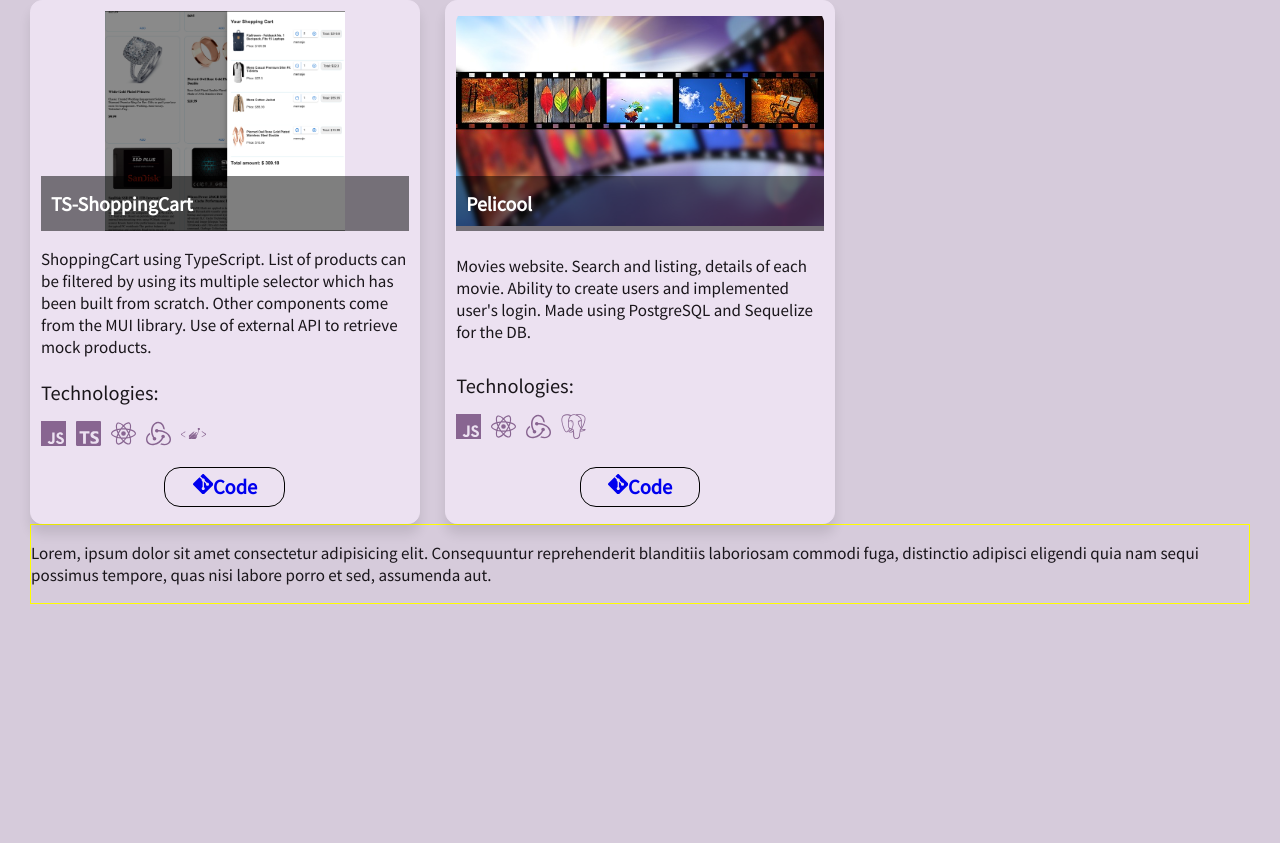
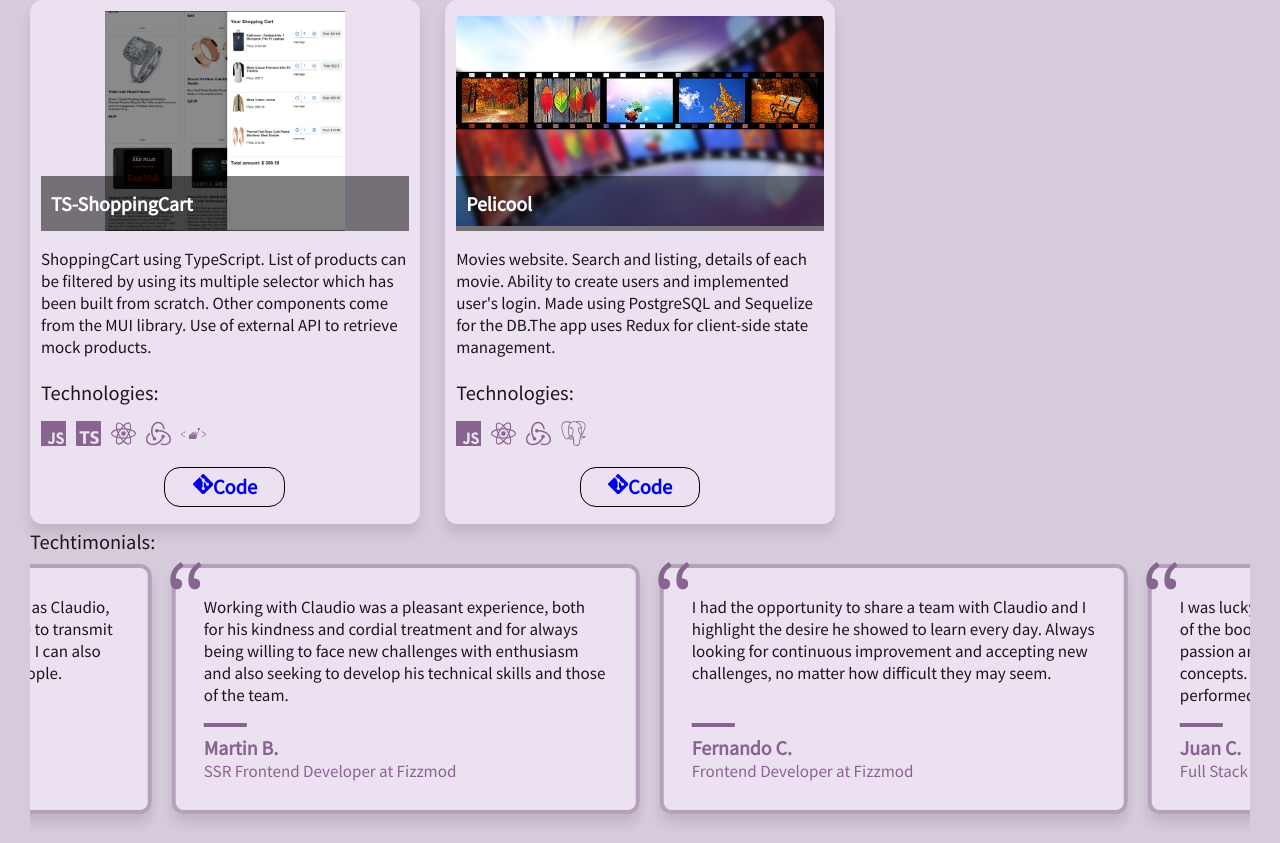
Before and after one commit to cmzluna/cmz.codes, a Next.js app: page / in a window 1280 px wide. Shown: the part 1482-2325 px from the top of the page. Before the commit the page ends 2096 px from the top, so only its background shows below. Built offline with nearby package versions, Linux system fonts and the light colour scheme.

Commit message:
techtimonials slider working

```diff
--- a/components/Hero/index.tsx
+++ b/components/Hero/index.tsx
@@ -45,7 +45,10 @@ const Hero = () => {
           <Button>My Work</Button>
         </Link>
 
-        <Link href="https://docs.google.com/document/d/1W4ym6tK3ZrtQtgvrFK8lOq-5QJRK9NoWVg6H2lgLwiA/edit?usp=sharing">
+        <Link
+          href="https://docs.google.com/document/d/1W4ym6tK3ZrtQtgvrFK8lOq-5QJRK9NoWVg6H2lgLwiA/edit?usp=sharing"
+          target="_blank"
+        >
           <Button color="#e1d2e5">My Resume</Button>
         </Link>
       </Buttons>
--- a/components/NavBar/index.tsx
+++ b/components/NavBar/index.tsx
@@ -14,7 +14,13 @@ const NavBar = () => {
         <ToggleContainer isOn={isLightMode} onClick={toggleLightMode} />
         <NavLink href="#about">About</NavLink>
         <NavLink href="#portfolio">Portfolio</NavLink>
-        <NavLink href="#resume">Resumé</NavLink>
+
+        <NavLink
+          href="https://docs.google.com/document/d/1W4ym6tK3ZrtQtgvrFK8lOq-5QJRK9NoWVg6H2lgLwiA/edit?usp=sharing"
+          target="_blank"
+        >
+          Resumé
+        </NavLink>
         <NavLink href="#techtimonials">Techtimonials</NavLink>
       </NavBarWrapper>
     </Container>
--- a/components/ProjectsList/projectsArray.js
+++ b/components/ProjectsList/projectsArray.js
@@ -11,7 +11,7 @@ export const projectsArray = [
     id: "2",
     name: "Tomatelas",
     description:
-      "Ecommerce website with shopping cart, product list, filters, favorites and admin dashboard. This project was built from scratch in a month. ",
+      "Ecommerce website with shopping cart, product list, filters, favorites and admin dashboard. This project was built from scratch in a month. Backend-API has been set-up with Node.js and Express. Authentication using JWT web tokens.  ",
     technologies: ["Javascript", "React", "MongoDB", "PostgreSQL", "Redux"],
     links: {
       repo: "https://github.com/cmzluna/e-commerce-tomatelas",
@@ -50,7 +50,7 @@ export const projectsArray = [
     id: "4",
     name: "Pelicool",
     description:
-      "Movies website.     Search and listing, details of each movie. Ability to create users and implemented user's login. Made using PostgreSQL and Sequelize for the DB.",
+      "Movies website.     Search and listing, details of each movie. Ability to create users and implemented user's login. Made using PostgreSQL and Sequelize for the DB.The app uses Redux for client-side state management.",
     technologies: ["Javascript", "React", "Redux", "PostgreSQL"],
     links: { repo: "https://github.com/cmzluna/pelicool", deploy: "" },
   },
--- /dev/null
+++ b/components/TechtimonialCard/index.tsx
@@ -0,0 +1,39 @@
+import TechIcons from "components/TechIcons";
+import React from "react";
+import {
+  Container,
+  Title,
+  Text,
+  Author,
+  Position,
+  Separator,
+  Comma,
+} from "./styles";
+
+export interface TechtimonialProps {
+  id: string;
+  author: { name: string; position: string };
+  text: string;
+}
+
+const TechtimonialCard: React.FC<TechtimonialProps> = ({
+  id,
+  author,
+  text,
+}) => {
+  const { name, position } = author;
+
+  return (
+    <Container>
+      <Comma>“</Comma>
+      <Text>{text}</Text>
+      <Title>
+        <Separator />
+        <Author>{name}</Author>
+        <Position>{position}</Position>
+      </Title>
+    </Container>
+  );
+};
+
+export default TechtimonialCard;
--- /dev/null
+++ b/components/TechtimonialCard/styles.ts
@@ -0,0 +1,66 @@
+import { lighten } from "polished";
+import styled, { css } from "styled-components";
+import Image from "next/image";
+
+const Container = styled.div`
+  position: relative;
+  margin: 4px 10px;
+  padding: 28px;
+  border: 4px solid red;
+  border-radius: 0.7rem;
+  border-color: ${({ theme }) => lighten(0.2, theme.colors.primary)};
+  background-color: ${({ theme }) => theme.colors.background.secondary};
+  display: flex;
+  width: 550px;
+  flex-direction: column;
+  justify-content: space-between;
+  align-items: center;
+  box-shadow: rgba(0, 0, 0, 0.1) 0px 10px 12px;
+  transition: all 500ms ease;
+  :hover {
+    background: ${({ theme }) => theme.colors.background.hover};
+    transform: scale(1.05);
+    cursor: pointer;
+  }
+`;
+
+const Title = styled.div`
+  display: flex;
+  flex-direction: column;
+  width: 100%;
+  color: ${({ theme }) => theme.colors.primary};
+`;
+
+const Separator = styled.span`
+  display: block;
+  width: 2.5rem;
+  height: 4px;
+  margin-top: 1rem;
+  margin-bottom: 0.5rem;
+  background-color: ${({ theme }) => theme.colors.primary};
+`;
+
+const Text = styled.div`
+  flex: 1;
+`;
+const Author = styled.h3`
+  margin: 0;
+`;
+const Position = styled.p`
+  margin: 0;
+`;
+
+const Comma = styled.div`
+  color: ${({ theme }) => theme.colors.primary};
+  top: -35px;
+  left: -12px;
+  width: 45px;
+  height: 44px;
+  font-size: 6em;
+  position: absolute;
+  padding: 0;
+  display: flex;
+  justify-content: center;
+`;
+
+export { Container, Title, Text, Author, Position, Separator, Comma };
--- a/components/Techtimonials/index.tsx
+++ /dev/null
@@ -1,17 +0,0 @@
-import React from "react";
-import { Container } from "./styles";
-
-const Techtimonials = () => {
-  return (
-    <Container id="techtimonials">
-      <p>
-        Lorem, ipsum dolor sit amet consectetur adipisicing elit. Consequuntur
-        reprehenderit blanditiis laboriosam commodi fuga, distinctio adipisci
-        eligendi quia nam sequi possimus tempore, quas nisi labore porro et sed,
-        assumenda aut.
-      </p>
-    </Container>
-  );
-};
-
-export default Techtimonials;
--- a/components/Techtimonials/styles.ts
+++ /dev/null
@@ -1,9 +0,0 @@
-import { lighten } from "polished";
-import styled, { css } from "styled-components";
-import Image from "next/image";
-
-const Container = styled.div`
-  border: 1px solid yellow;
-`;
-
-export { Container };
--- /dev/null
+++ b/components/TechtimonialsList/index.tsx
@@ -0,0 +1,25 @@
+import React from "react";
+import { Container, InnerWrapper, Title } from "./styles";
+import TechtimonialCard from "components/TechtimonialCard";
+import { TechtimonialProps } from "../TechtimonialCard/";
+
+interface Props {
+  list: TechtimonialProps[];
+}
+
+const TechtimonialsList = (props: Props) => {
+  const { list } = props;
+
+  return (
+    <Container>
+      <Title>Techtimonials: </Title>
+      <InnerWrapper id="techtimonials">
+        {list.map((techtimonial) => (
+          <TechtimonialCard key={techtimonial.id} {...techtimonial} />
+        ))}
+      </InnerWrapper>
+    </Container>
+  );
+};
+
+export default TechtimonialsList;
--- /dev/null
+++ b/components/TechtimonialsList/styles.ts
@@ -0,0 +1,40 @@
+import styled, { css } from "styled-components";
+import ImportIcon from "utils/importIcon";
+
+const Container = styled.div`
+  display: flex;
+  flex-direction: column;
+  overflow: hidden;
+`;
+
+const InnerWrapper = styled.div`
+  @keyframes scroll-left {
+    0% {
+      transform: translate3d(0, 0, 0);
+    }
+    100% {
+      transform: translate3d(-50%, 0, 0);
+    }
+  }
+  display: flex;
+  flex-direction: row;
+  margin-bottom: 15px;
+  width: 200%;
+  animation: scroll-left 20s linear infinite;
+
+  :hover {
+    animation-play-state: paused;
+  }
+`;
+
+const Title = styled.span`
+  margin: 5px 0 5px 0;
+  font-size: 1.2rem;
+`;
+
+const StyledImportedIcon = styled(ImportIcon)`
+  margin: 10px 10px 0 0;
+  fill: ${({ theme }) => theme.icons.primary};
+`;
+
+export { Container, InnerWrapper, StyledImportedIcon, Title };
--- /dev/null
+++ b/components/TechtimonialsList/techtimonialsArray.js
@@ -0,0 +1,33 @@
+export const techtimonialsArray = [
+  {
+    id: "1",
+    author: {
+      name: "Christian D.",
+      position: "React Native Developer at Fizzmod",
+    },
+    text: "I had the pleasure of being in the same team as Claudio, his ability to learn new things and being able to transmit them to the team really caught my attention. I can also highlight his cordiality and kindness with people.",
+  },
+  {
+    id: "2",
+    author: {
+      name: "Martin B.",
+      position: "SSR Frontend Developer at Fizzmod",
+    },
+    text: "Working with Claudio was a pleasant experience, both for his kindness and cordial treatment and for always being willing to face new challenges with enthusiasm and also seeking to develop his technical skills and those of the team.",
+  },
+  {
+    id: "3",
+    author: { name: "Fernando C.", position: "Frontend Developer at Fizzmod" },
+    text: "I had the opportunity to share a team with Claudio and I highlight the desire he showed to learn every day. Always looking for continuous improvement and accepting new challenges, no matter how difficult they may seem.",
+  },
+  {
+    id: "4",
+    author: { name: "Juan C.", position: "Full Stack Engineer" },
+    text: "I was lucky to collaborate with Claudio towards the end of the bootcamp. In him we found someone with a lot of passion and a tremendous ability to learn new technical concepts. He could quickly add value to the project and performed very well in both Front End and Back End.",
+  },
+  {
+    id: "5",
+    author: { name: "Paula N.", position: "Mentor at P5 Coding Bootcamp" },
+    text: "I had the pleasure of sharing Claudio's development throughout all the bootcamp. His analytical ability to solve problems and his willingness to share what he has learned with his peers is remarkable.",
+  },
+];
--- a/pages/index.tsx
+++ b/pages/index.tsx
@@ -3,8 +3,8 @@ import About from "components/About";
 import ProjectsList from "components/ProjectsList";
 import Head from "next/head";
 import NavBar from "../components/NavBar";
-import Techtimonials from "components/Techtimonials";
-import TechIcons from "components/TechIcons";
+import TechtimonialsList from "components/TechtimonialsList";
+import { techtimonialsArray } from "components/TechtimonialsList/techtimonialsArray";
 
 export default function Home() {
   return (
@@ -20,7 +20,7 @@ export default function Home() {
 
       <ProjectsList />
 
-      <Techtimonials />
+      <TechtimonialsList list={techtimonialsArray} />
     </div>
   );
 }
```
